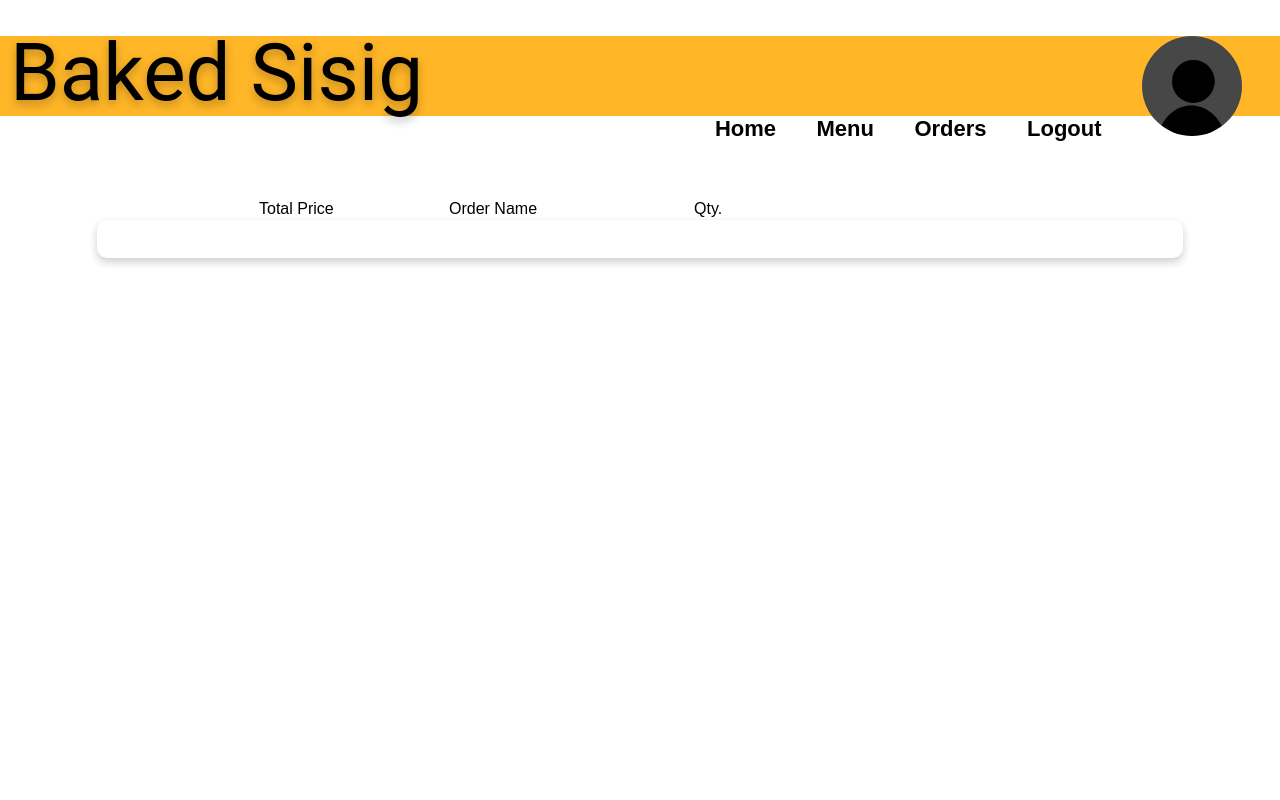
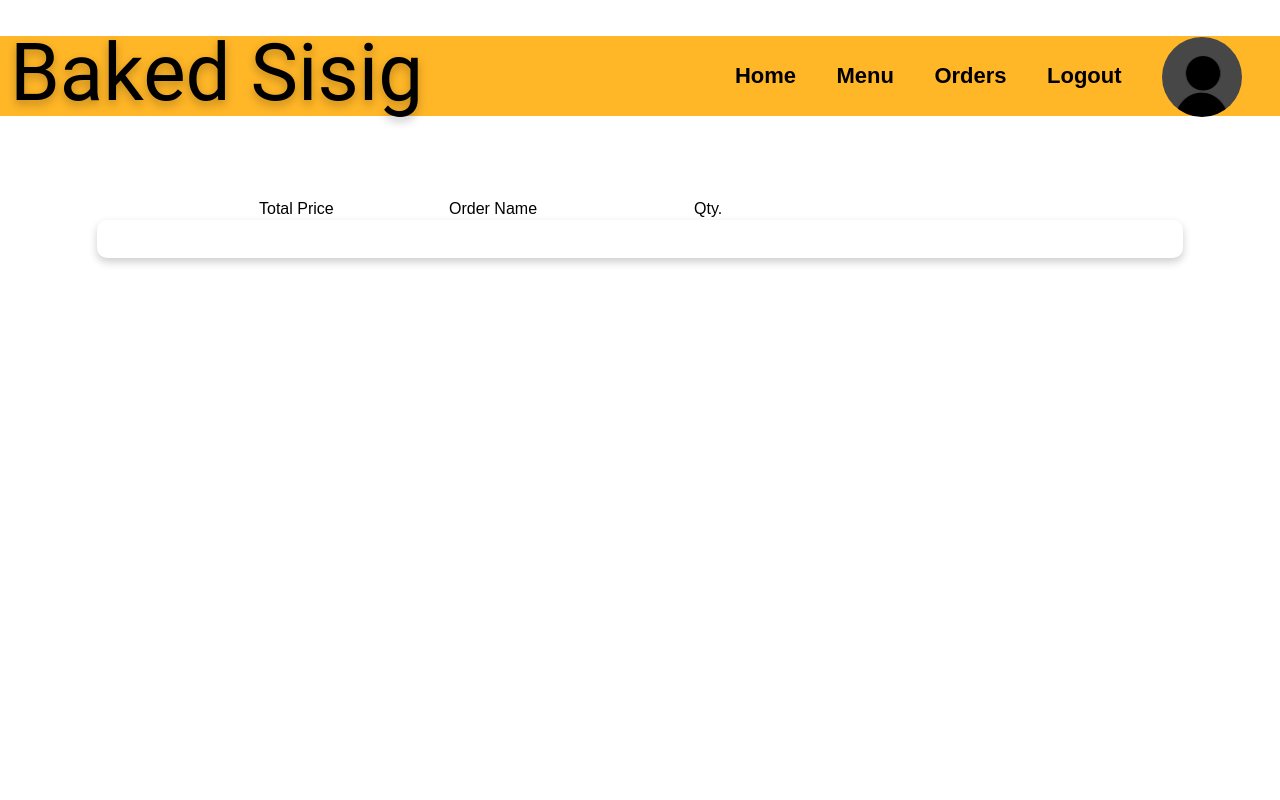
Before and after one commit to headphoneJac/cpecaps-project, a website: page viewOrder.html in a window 1280 px wide. Shown: the top 800 px of the page. Drawn offline with Linux system fonts and the light colour scheme; no server answers.

Commit message:
Update style.css
- update alignment of navigation bar

```diff
--- a/style.css
+++ b/style.css
@@ -25,6 +25,7 @@ nav{
 
 nav ul{
     float: right;
+    vertical-align:top;
     margin-right: 20px;
 }
 
@@ -407,9 +408,11 @@ input[type="radio"] {
   }
 
   .idImage{
-    width: 100px;
-    height: 100px;
+    width: 80px;
+    height: 80px;
     border-radius: 50%;
+    vertical-align: middle;
+
   }
 
   /* .outerImageContainer{
```
